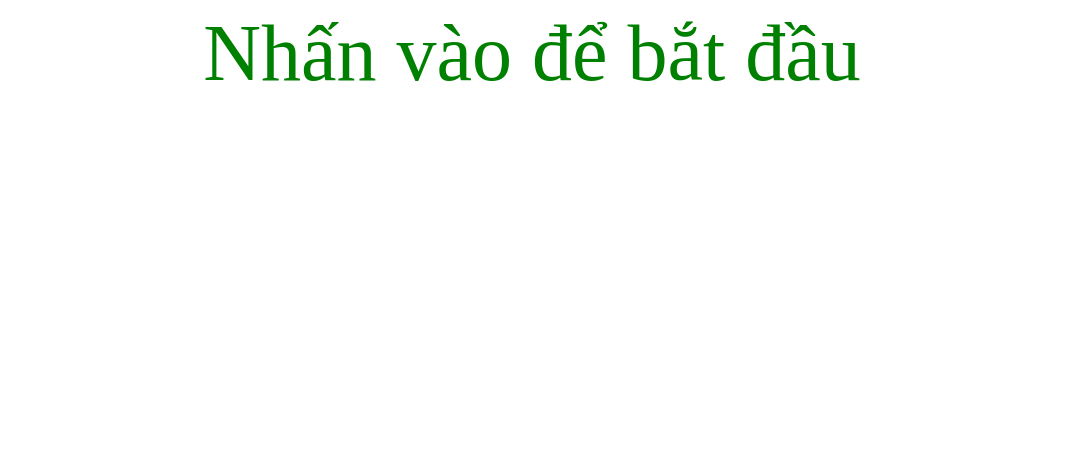
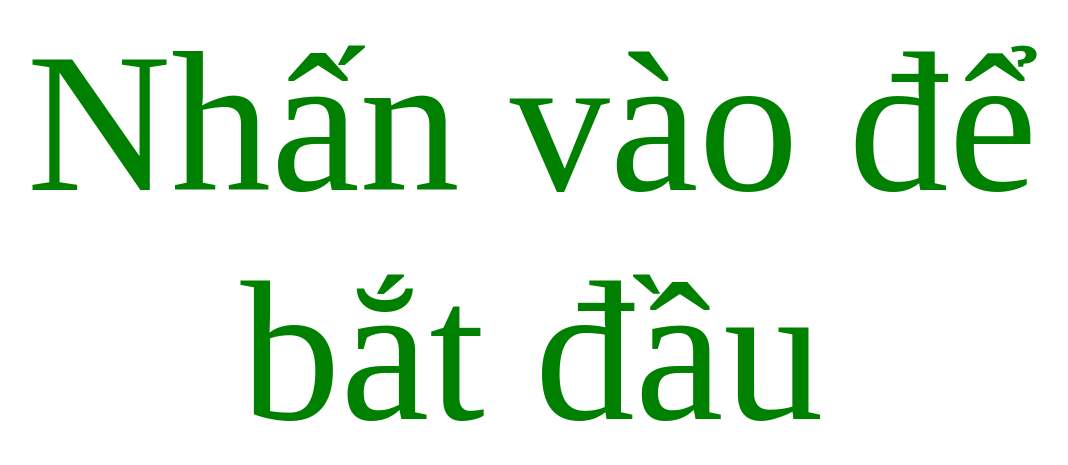
Before and after one commit to lehuutri/hocvan, a plain HTML site: page index.html in a window 1280 px wide. Shown: the whole page, without its empty margins (108-1176 px from the left). Drawn offline with Linux system fonts and the light colour scheme.

Commit message:
larger font

```diff
--- a/index.html
+++ b/index.html
@@ -6,7 +6,7 @@
     <style>
         label {
             color: green;
-            font-size: 80px;
+            font-size: 200px;
         }
         div {
             text-align: center;
```
